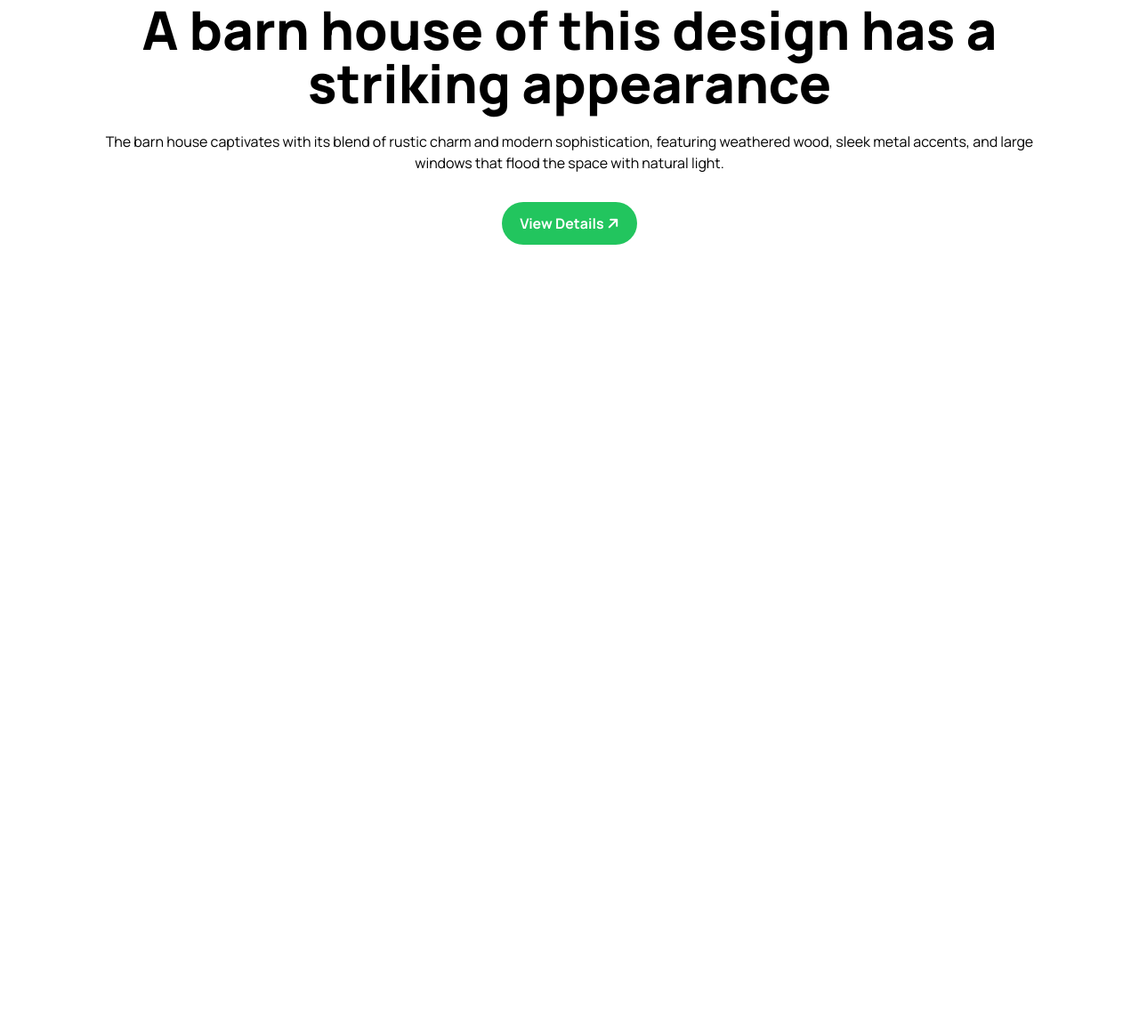
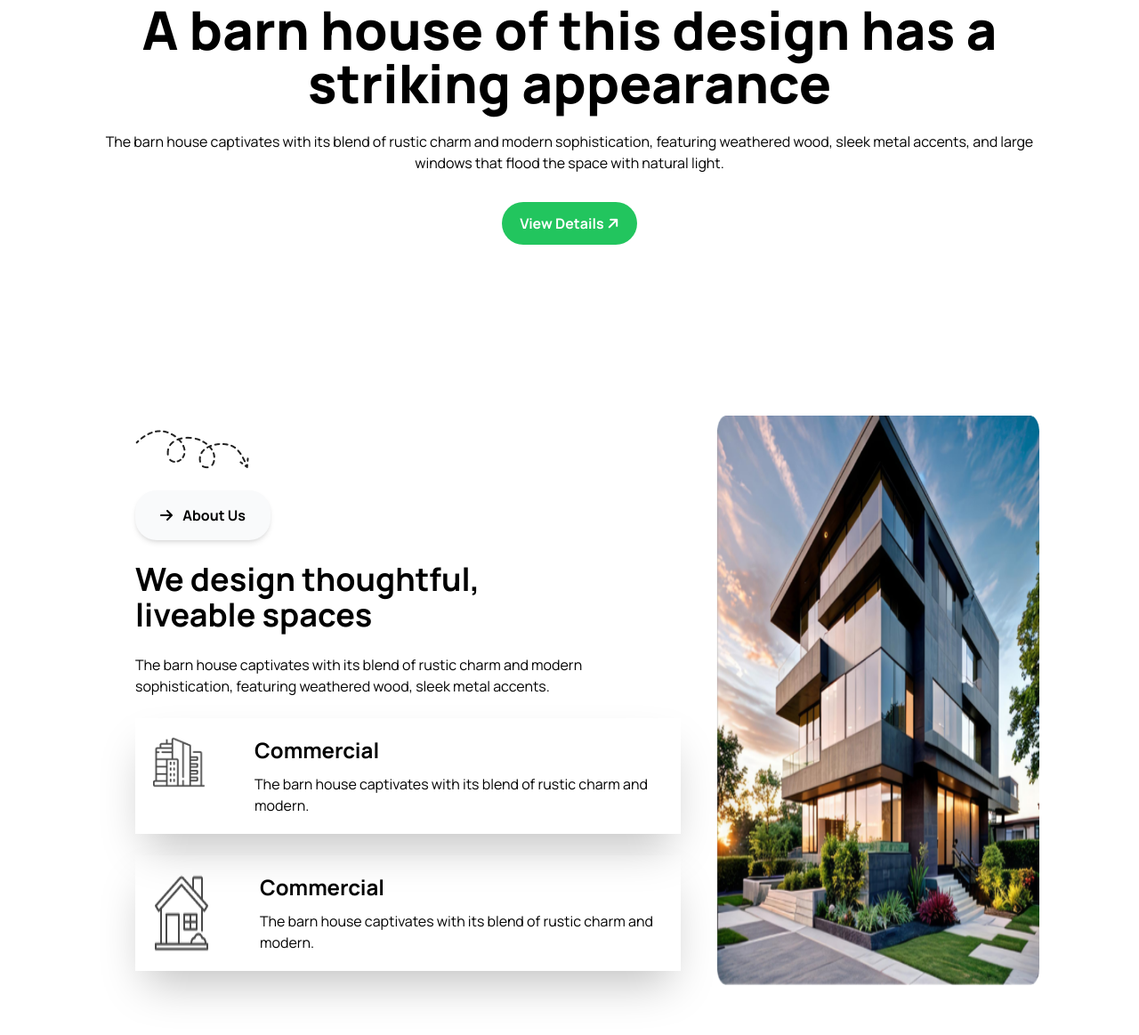
Before and after one commit to Mahedi76/assignment-3-repo, a plain HTML site: page index.html in a window 1280 px wide. Shown: the part 615-1778 px from the top of the page at 89% size. Before the commit the page ends 986 px from the top, so only its background shows below. Drawn offline with nearby package versions, Linux system fonts and the light colour scheme.

Commit message:
About Us

```diff
--- a/index.html
+++ b/index.html
@@ -86,6 +86,40 @@
 
 
         </div>
+        </section>
+
+         <!-- About Us -->
+    <section class="py-8 lg:py-24 -mb-25">
+        <div class="flex justify-between gap-10">
+            <dir>
+                <img class="mb-6" src="./assets/Vector.png" alt="">
+                <button class="bg-gray-50 shadow-md px-7 py-4 rounded-3xl text-black font-bold mb-6"><i class="fa-solid fa-arrow-right -rotate+0 mr-2"></i> About Us </button>
+                <h1 class="font-bold text-4xl mb-6">We design thoughtful, <br> liveable spaces</h1>
+                <p class="mb-6">The barn house captivates with its blend of rustic charm and
+                    modern sophistication, featuring weathered wood, sleek metal accents.</p>
+                <div class="flex gap-14 mt-6 shadow-2xl p-5">
+                   <div>
+                        <img src="./assets/commercial.png" alt="">
+                   </div>
+                    <div>
+                        <h2 class="font-bold text-2xl mb-2.5">Commercial</h2>
+                        <p>The barn house captivates with its blend of rustic charm and modern.</p>
+                    </div>
+                </div>
+                <div class="flex gap-14 mt-6 shadow-2xl p-5 ">
+                    <img src="./assets/residential.png" alt="">
+                    <div>
+                        <h2 class="font-bold text-2xl mb-2.5">Commercial</h2>
+                        <p>The barn house captivates with its blend of rustic charm and modern.</p>
+                    </div>
+                </div>
+
+            </dir>
+            <div>
+                <img class="h-full w-fit" src="./assets/Rectangle.png" alt="">
+            </div>
+        </div>
+    </section>
 
 
     </main>
```
